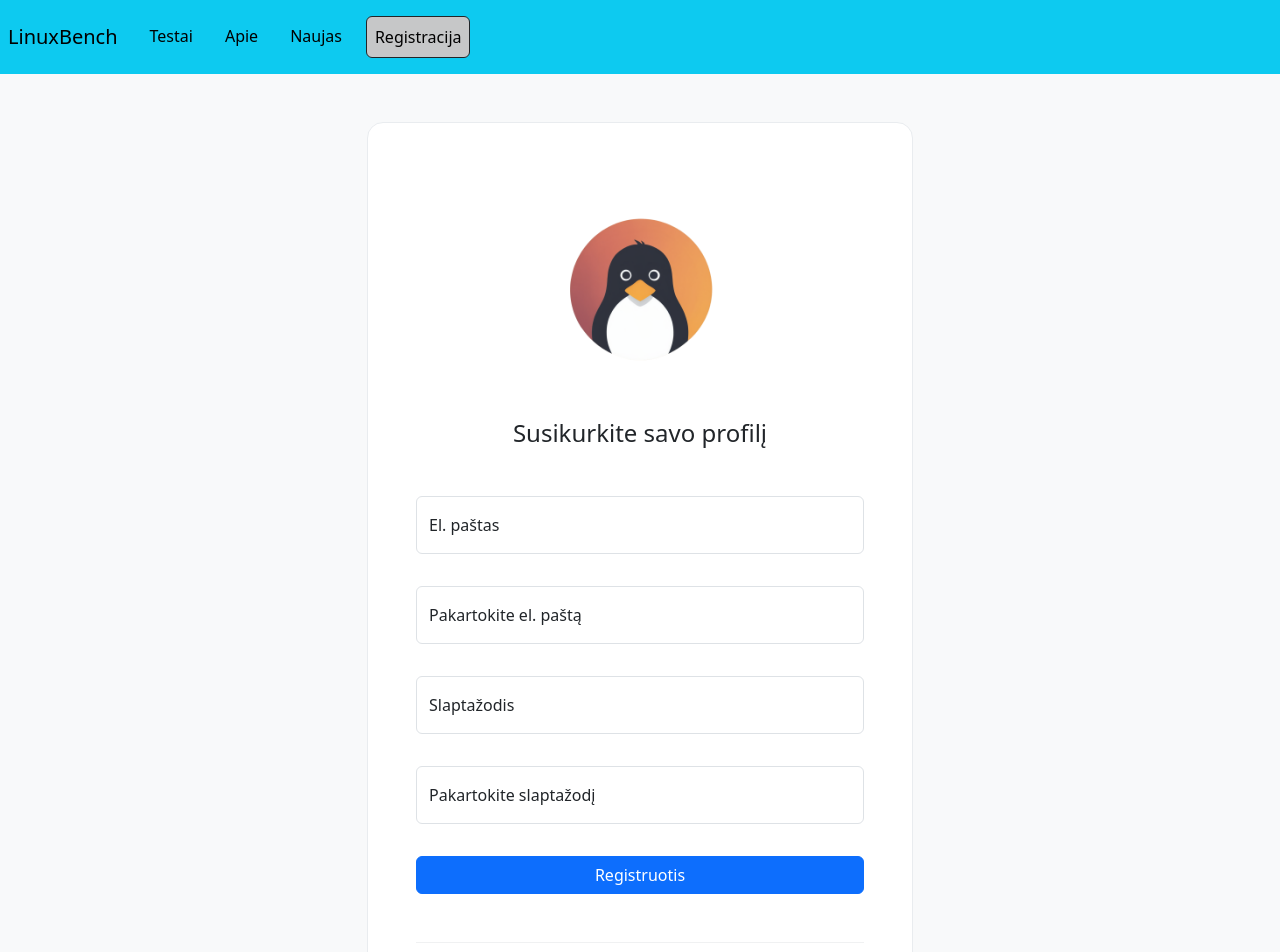
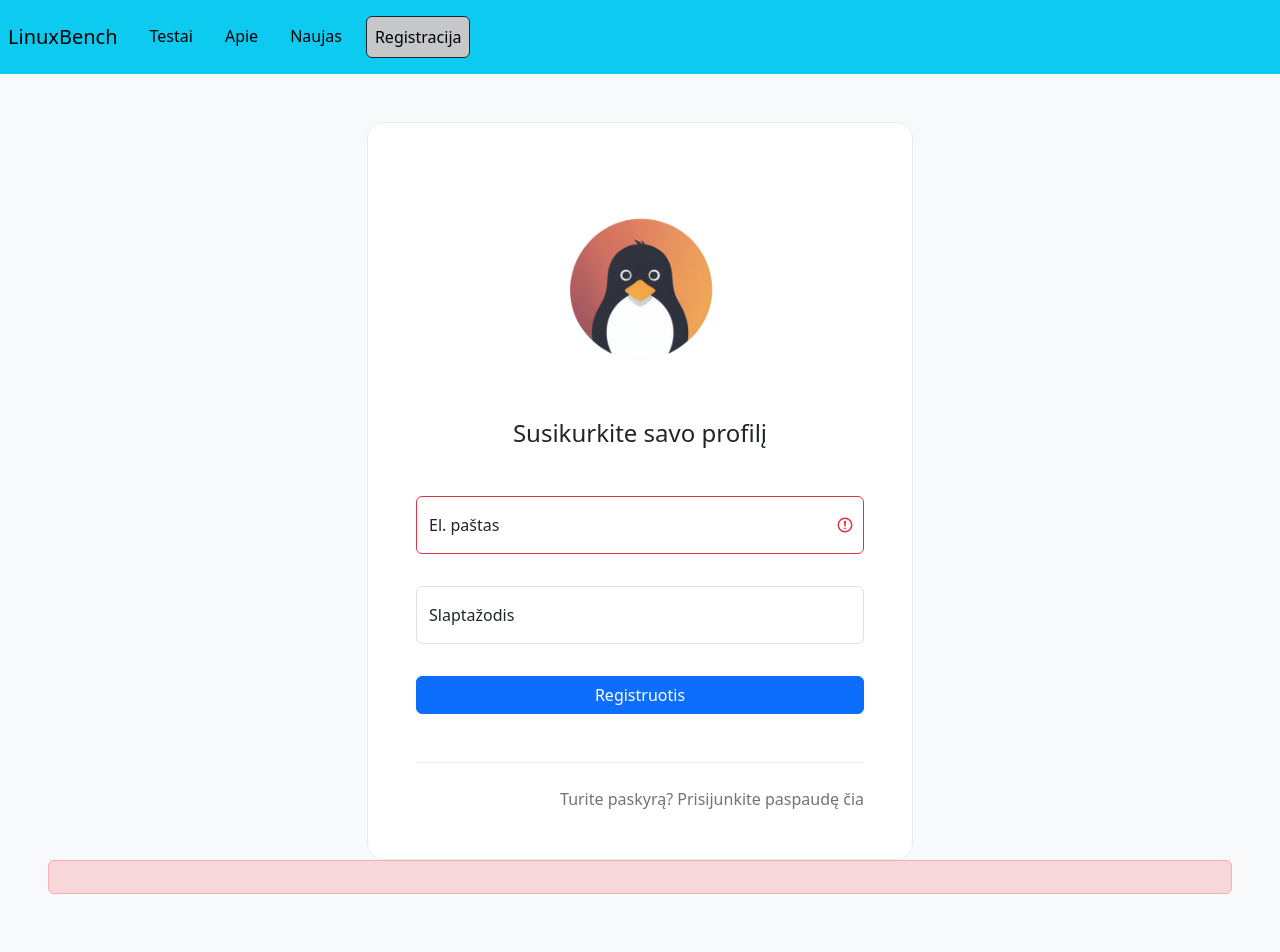
Before and after one commit to KostasEreksonas/Linux-greitaveikos-testavimas, an Angular app: page /register in a window 1280 px wide. Shown: the top 952 px of the page. Built offline with nearby package versions, Linux system fonts and the light colour scheme.

Commit message:
Registracijos ir prisijungimo formų validacija bei klaidos pranešimai

```diff
--- a/src/app/components/login-form/login-form.component.html
+++ b/src/app/components/login-form/login-form.component.html
@@ -18,13 +18,38 @@
               <div class="row gy-3 overflow-hidden">
                 <div class="col-12">
                   <div class="form-floating mb-3">
-                    <input type="email" class="form-control" name="email" id="email" placeholder="name@example.com" [(ngModel)]="email" required>
+                    <input
+                      type="email"
+                      pattern="[a-z0-9._%+-]+@[a-z0-9.-]+\.[a-z]{2,4}$"
+                      class="form-control"
+                      [class.is-invalid]="inputEmail.errors"
+                      name="email"
+                      id="email"
+                      placeholder="name@example.com"
+                      [(ngModel)]="email"
+                      required
+                      #inputEmail="ngModel"
+                    >
+                    <div class="helper-block" *ngIf="inputEmail.errors && inputEmail.touched">Neteisingas el. pašto adreso formatas</div>
                     <label for="email" class="form-label">El. paštas</label>
                   </div>
                 </div>
                 <div class="col-12">
                   <div class="form-floating mb-3">
-                    <input type="password" class="form-control" name="password" id="password" value="" placeholder="Password" [(ngModel)]="password" required>
+                    <input
+                      type="password"
+                      class="form-control"
+                      [class.is-invalid]="!inputPassword.valid && inputPassword.touched"
+                      name="password"
+                      id="password"
+                      value=""
+                      placeholder="Password"
+                      [(ngModel)]="password"
+                      required
+                      minlength="6"
+                      #inputPassword="ngModel"
+                    >
+                    <div class="helper-block" *ngIf="!inputPassword.valid && inputPassword.touched">Mažiausiai 6 simboliai</div>
                     <label for="password" class="form-label">Slaptažodis</label>
                   </div>
                 </div>
@@ -48,4 +73,7 @@
       </div>
     </div>
   </div>
+  <div class="alert alert-danger">
+    {{ message }}
+  </div>
 </section>
--- a/src/app/components/login-form/login-form.component.ts
+++ b/src/app/components/login-form/login-form.component.ts
@@ -13,6 +13,7 @@ import {AuthService} from '../../services/auth.service';
 export class LoginFormComponent {
   public email:string|null=null;
   public password:string|null=null;
+  public message:string = ""
 
   public constructor(private auth:AuthService, private router:Router){
 
@@ -24,6 +25,8 @@ export class LoginFormComponent {
         this.router.navigate(['benchmarks']).then(()=>{
           window.location.reload();
         });
+      }, (error)=>{
+        this.message = error;
       });
     }
   }
--- a/src/app/components/registration-form/registration-form.component.html
+++ b/src/app/components/registration-form/registration-form.component.html
@@ -18,26 +18,39 @@
               <div class="row gy-3 overflow-hidden">
                 <div class="col-12">
                   <div class="form-floating mb-3">
-                    <input type="email" class="form-control" name="email" id="email" placeholder="vardas@pastas.com" [(ngModel)]="email" required>
+                    <input
+                      type="email"
+                      pattern="[a-z0-9._%+-]+@[a-z0-9.-]+\.[a-z]{2,4}$"
+                      class="form-control"
+                      [class.is-invalid]="inputEmail.errors"
+                      name="email"
+                      id="email"
+                      placeholder="vardas@pastas.com"
+                      [(ngModel)]="email"
+                      required
+                      #inputEmail="ngModel"
+                    >
+                    <div class="helper-block" *ngIf="inputEmail.errors && inputEmail.touched">Neteisingas el. pašto adreso formatas</div>
                     <label for="email" class="form-label">El. paštas</label>
                   </div>
                 </div>
                 <div class="col-12">
                   <div class="form-floating mb-3">
-                    <input type="email" class="form-control" name="email" id="email_repeat" placeholder="vardas@pastas.com">
-                    <label for="email_repeat" class="form-label">Pakartokite el. paštą</label>
-                  </div>
-                </div>
-                <div class="col-12">
-                  <div class="form-floating mb-3">
-                    <input type="password" class="form-control" name="password" id="password" value="" placeholder="Slaptažodis" [(ngModel)]="password" required>
+                    <input
+                      type="password"
+                      class="form-control"
+                      [class.is-invalid]="!inputPassword.valid && inputPassword.touched"
+                      name="password"
+                      id="password"
+                      value=""
+                      placeholder="Slaptažodis"
+                      [(ngModel)]="password"
+                      required
+                      minlength="6"
+                      #inputPassword="ngModel"
+                    >
+                    <div class="helper-block" *ngIf="!inputPassword.valid && inputPassword.touched">Mažiausiai 6 simboliai</div>
                     <label for="password" class="form-label">Slaptažodis</label>
-                  </div>
-                </div>
-                <div class="col-12">
-                  <div class="form-floating mb-3">
-                    <input type="password" class="form-control" name="password" id="password_repeat" value="" placeholder="Slaptažodis">
-                    <label for="password_repeat" class="form-label">Pakartokite slaptažodį</label>
                   </div>
                 </div>
                 <div class="col-12">
@@ -60,4 +73,7 @@
       </div>
     </div>
   </div>
+  <div class="alert alert-danger">
+    {{ message }}
+  </div>
 </section>
--- a/src/app/components/registration-form/registration-form.component.ts
+++ b/src/app/components/registration-form/registration-form.component.ts
@@ -11,8 +11,9 @@ import {AuthService} from '../../services/auth.service';
   styleUrl: './registration-form.component.css'
 })
 export class RegistrationFormComponent {
-  public email: string | null = null;
-  public password: string | null = null;
+  public email:string | null = null;
+  public password:string | null = null;
+  public message:string = ""
 
   public constructor(private auth:AuthService, private router:Router) {
   }
@@ -21,6 +22,8 @@ export class RegistrationFormComponent {
     if (this.email != null && this.password != null) {
       this.auth.register(this.email, this.password).subscribe((data)=>{
         this.router.navigate(['login']);
+      },(error) => {
+        this.message = error;
       });
     }
   }
--- a/src/app/services/auth.service.ts
+++ b/src/app/services/auth.service.ts
@@ -1,21 +1,33 @@
 import { Injectable } from '@angular/core';
-import {HttpClient} from '@angular/common/http';
+import {HttpClient, HttpErrorResponse} from '@angular/common/http';
 import {AuthResponseData} from '../models/authResponseData';
-import {Observable, of, tap} from 'rxjs';
+import {catchError, Observable, of, tap, throwError} from 'rxjs';
 
 @Injectable({
   providedIn: 'root'
 })
 export class AuthService {
 
+  public isError = false;
+
   constructor(private http:HttpClient) { }
+
+  private errorHandler(error:HttpErrorResponse){
+    if (error.status === 0) {
+      console.error('An error occurred: ', error.error);
+    } else {
+      console.error(`Backend returned code ${error.status}, body was: `, error.error.error.message);
+    }
+
+    return throwError(() => new Error(`Klaidos kodas: ${error.status}, pranešimas: ${error.error.error.message}`));
+  }
 
   public register(email:string, password:string){
     return this.http.post<AuthResponseData>('https://identitytoolkit.googleapis.com/v1/accounts:signUp?key=AIzaSyCwO8IwacXBrhatWMA_CiMEy-c0ZXchKJk', {
       email:email,
       password:password,
       returnSecureToken:true
-    });
+    }).pipe(catchError(this.errorHandler));
   }
 
   public login(email:string, password:string){
@@ -23,7 +35,7 @@ export class AuthService {
       email:email,
       password:password,
       returnSecureToken:true
-    }).pipe(tap((response)=>{
+    }).pipe(catchError(this.errorHandler), tap((response)=>{
       localStorage.setItem('token', response.idToken);
     }));
   }
```
Also changed, not shown: src/app/models/authResponseData.ts (line endings or trailing spaces).
